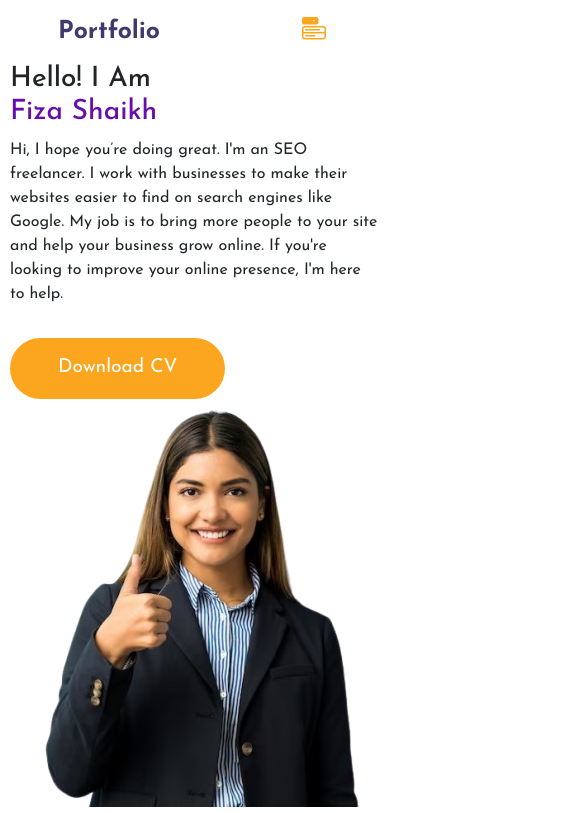
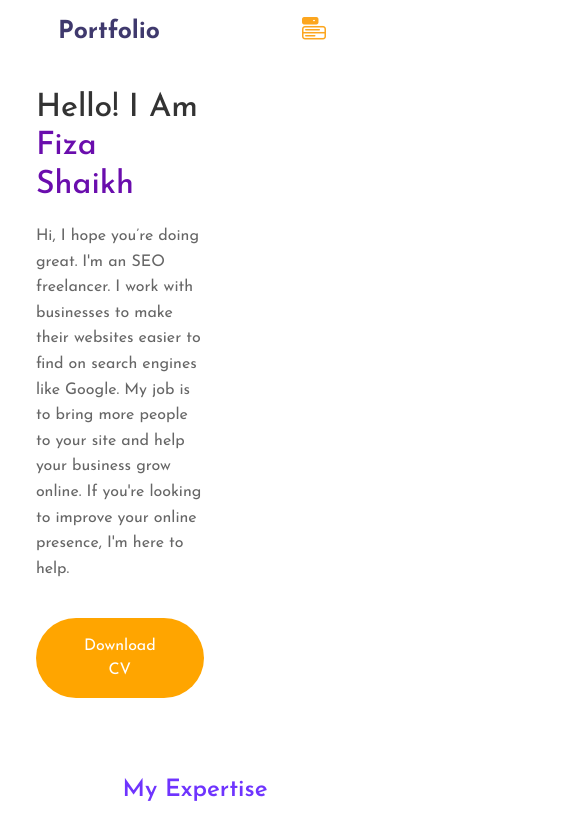
Before and after one commit to Dazzler1234/Fiza-Portfolio, a plain HTML site: page index.html in a window 390 px wide. Shown: the top 813 px of the page, 585 px wide, since content can reach past the window. Drawn offline with nearby package versions, Linux system fonts and the light colour scheme; a script that the page names is missing.

Commit message:
Add files via upload

```diff
--- a/style.css
+++ b/style.css
@@ -58,28 +58,92 @@ body{
   font-size: 1.2rem;
 }
 /* styling home section starts */
-.home{
-  /* background: linear-gradient(33deg, rgba(242,242,255,1) 0%, rgba(235,249,255,1) 100%); */
-  background-color: #f3f3f3;
-  padding: 30px 0px 10px 0px;
+section.home-container {
+  margin: 10px;
+  display: flex;
+  padding: 7% ; /* Adjusts padding on left and right */
+  gap: 20px;
+  max-width: 1400px;
+  margin: auto;
 }
-.home h2{
-  font-size: 3rem;
-  line-height: 4rem;
+
+/* Text Section Styling */
+.text-section {
+  flex: 1;
+  padding-right: 20px;
+  order: 1; /* Ensures text stays on the left on larger screens */
 }
-.c-orange{
-  color: #6f34fe;
-  font-weight: 700;
-  font-size: 4rem;
+
+.text-section h1 {
+  font-size: 2.5em;
+  color: #333;
+  margin-bottom: 20px;
 }
-.home p{
-  width: fit-content;
-  margin-top: 1rem;
-  font-size: 1.2rem;
+
+.text-section h1 span {
+  color: #6A0DAD; /* Custom color for name */
 }
-.h-btn:hover{
-  background: #6f34fe;
+
+.text-section p {
+  font-size: 1.1em;
+  color: #666;
+  line-height: 1.6;
+  margin-bottom: 20px;
+}
+
+/* Button Styling */
+.text-section button {
+  background-color: #FFA500;
+  padding: 10px 20px;
+  border: none;
   color: #fff;
+  border-radius: 5px;
+  cursor: pointer;
+  font-size: 1em;
+}
+
+.text-section button:hover {
+  background-color: #e69500;
+}
+
+/* Image Section Styling */
+.image-section {
+  flex: 1;
+  text-align: center;
+  order: 2; /* Ensures image stays on the right on larger screens */
+}
+
+.image-section img {
+  width: 100%;
+  max-width: 400px;
+  height: auto;
+  border-radius: 5px; /* Optional: Add a slight border radius */
+}
+
+/* Responsive Design */
+@media (max-width: 768px) {
+  section.container {
+      flex-direction: column;
+      text-align: center;
+      padding: 20px 5%; /* Reduce padding on smaller screens */
+  }
+
+  .text-section {
+      padding-right: 0;
+      order: 1; /* Text remains on top in stacked layout */
+  }
+
+  .text-section h1 {
+      font-size: 2em;
+  }
+
+  .text-section p {
+      font-size: 1em;
+  }
+
+  .image-section img {
+    display: none;
+  }
 }
 .link{
   text-decoration: none;
```
